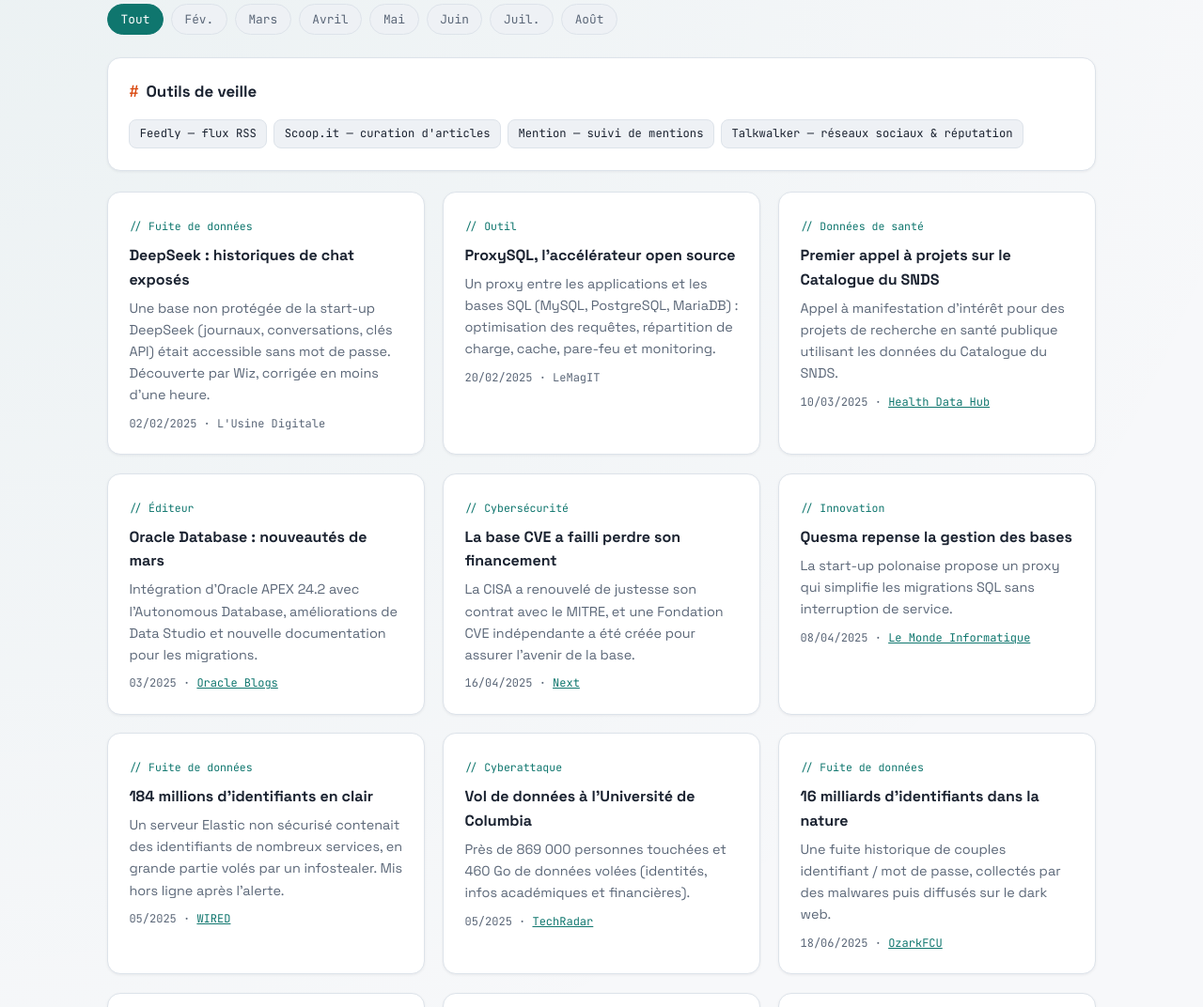
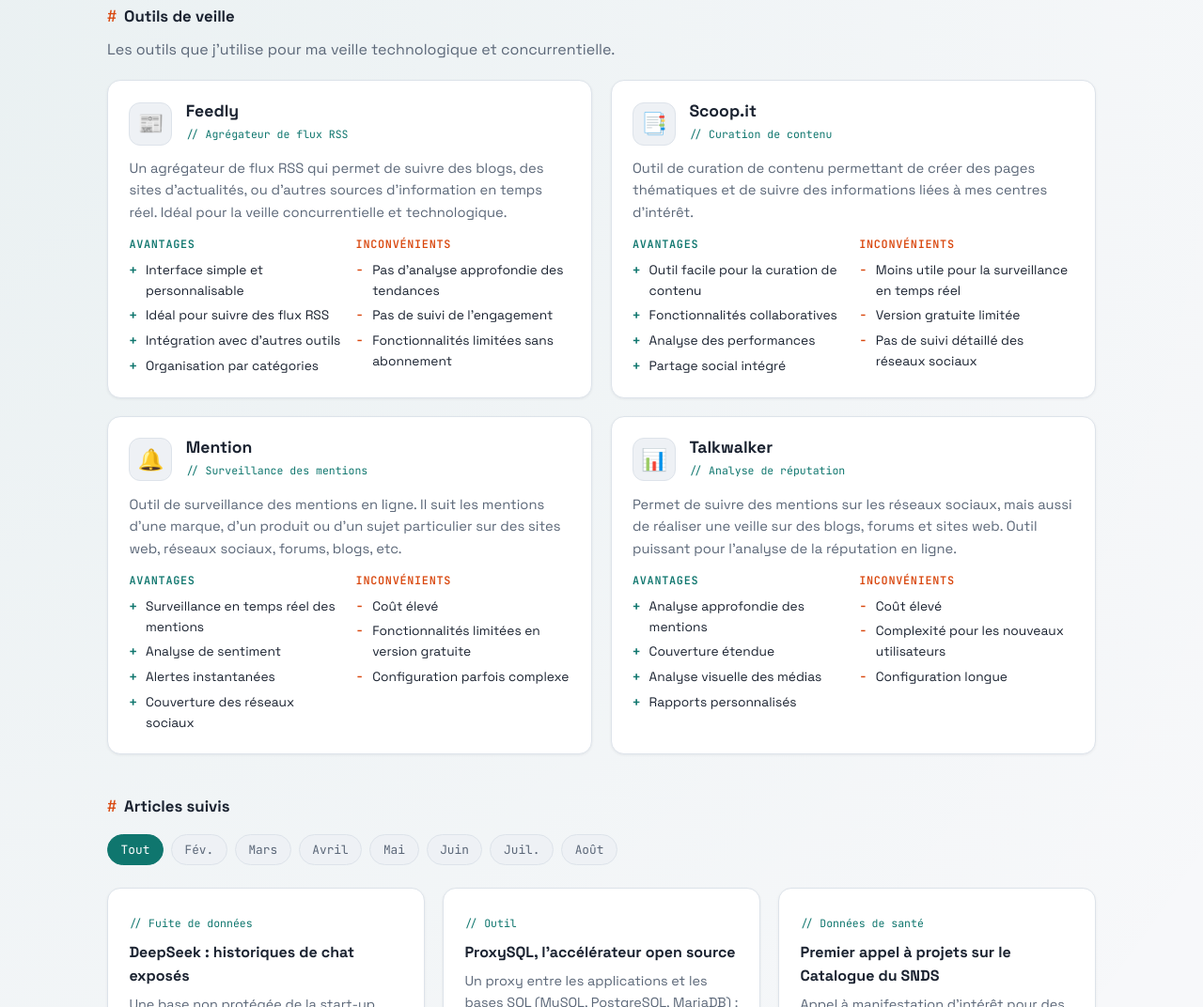
Before and after one commit to Axe151/axe151.github.io, a plain HTML site: page index.html in a window 1280 px wide. Shown: the part 3096-4168 px from the top of the page at 94% size. Drawn offline with Linux system fonts and the light colour scheme.

Commit message:
Ajout de la section Outils de veille

```diff
--- a/index.html
+++ b/index.html
@@ -115,6 +115,24 @@
   .veille-grid time{font-family:var(--mono);font-size:.75rem;color:var(--muted);display:block;margin-top:.6rem}
   .veille-grid time a{color:var(--accent-2)}
   .vitem{transition:border-color .2s}.vitem:hover{border-color:var(--accent-2)}
+
+  /* OUTILS DE VEILLE */
+  .tools-intro{color:var(--muted);margin:-.4rem 0 1.2rem}
+  .tools{display:grid;grid-template-columns:repeat(2,1fr);gap:1.2rem}
+  .tool{display:flex;flex-direction:column;gap:.8rem;transition:border-color .2s}
+  .tool:hover{border-color:var(--accent-2)}
+  .tool-head{display:flex;align-items:center;gap:.9rem}
+  .tool-ico{width:46px;height:46px;flex:none;border-radius:12px;display:grid;place-items:center;font-size:1.4rem;background:var(--bg-2);border:1px solid var(--line)}
+  .tool h4{font-size:1.1rem;line-height:1.2}
+  .tool > p{color:var(--muted);font-size:.92rem}
+  .pc{display:grid;grid-template-columns:1fr 1fr;gap:.8rem}
+  .pc b{display:block;font-family:var(--mono);font-size:.74rem;text-transform:uppercase;letter-spacing:.06em;margin-bottom:.35rem}
+  .pros b{color:var(--accent-2)} .cons b{color:var(--accent)}
+  .pc ul{list-style:none;display:grid;gap:.3rem;font-size:.86rem}
+  .pc li{padding-left:1.1rem;position:relative}
+  .pros li::before{content:"+";position:absolute;left:0;color:var(--accent-2);font-family:var(--mono);font-weight:600}
+  .cons li::before{content:"−";position:absolute;left:0;color:var(--accent);font-family:var(--mono);font-weight:600}
+  @media (max-width:860px){.tools,.pc{grid-template-columns:1fr}}
 
   /* CERTIFS */
   .certs{display:grid;grid-template-columns:repeat(4,1fr);gap:1.2rem}
@@ -333,12 +351,36 @@
         <span class="sec-num">03.</span><h2>Veille technologique</h2>
         <p>Thème : <strong style="color:var(--text)">les bases de données</strong>. Actualités, innovations et fuites de données, suivies mois par mois de février à août 2025.</p>
       </div>
+      <h3 class="reveal">Outils de veille</h3>
+      <p class="tools-intro reveal">Les outils que j'utilise pour ma veille technologique et concurrentielle.</p>
+      <div class="tools">
+        <article class="card tool reveal">
+          <div class="tool-head"><span class="tool-ico" aria-hidden="true">📰</span><div><h4>Feedly</h4><span class="axe">// Agrégateur de flux RSS</span></div></div>
+          <p>Un agrégateur de flux RSS qui permet de suivre des blogs, des sites d'actualités, ou d'autres sources d'information en temps réel. Idéal pour la veille concurrentielle et technologique.</p>
+          <div class="pc"><div class="pros"><b>Avantages</b><ul><li>Interface simple et personnalisable</li><li>Idéal pour suivre des flux RSS</li><li>Intégration avec d'autres outils</li><li>Organisation par catégories</li></ul></div><div class="cons"><b>Inconvénients</b><ul><li>Pas d'analyse approfondie des tendances</li><li>Pas de suivi de l'engagement</li><li>Fonctionnalités limitées sans abonnement</li></ul></div></div>
+        </article>
+        <article class="card tool reveal">
+          <div class="tool-head"><span class="tool-ico" aria-hidden="true">📑</span><div><h4>Scoop.it</h4><span class="axe">// Curation de contenu</span></div></div>
+          <p>Outil de curation de contenu permettant de créer des pages thématiques et de suivre des informations liées à mes centres d'intérêt.</p>
+          <div class="pc"><div class="pros"><b>Avantages</b><ul><li>Outil facile pour la curation de contenu</li><li>Fonctionnalités collaboratives</li><li>Analyse des performances</li><li>Partage social intégré</li></ul></div><div class="cons"><b>Inconvénients</b><ul><li>Moins utile pour la surveillance en temps réel</li><li>Version gratuite limitée</li><li>Pas de suivi détaillé des réseaux sociaux</li></ul></div></div>
+        </article>
+        <article class="card tool reveal">
+          <div class="tool-head"><span class="tool-ico" aria-hidden="true">🔔</span><div><h4>Mention</h4><span class="axe">// Surveillance des mentions</span></div></div>
+          <p>Outil de surveillance des mentions en ligne. Il suit les mentions d'une marque, d'un produit ou d'un sujet particulier sur des sites web, réseaux sociaux, forums, blogs, etc.</p>
+          <div class="pc"><div class="pros"><b>Avantages</b><ul><li>Surveillance en temps réel des mentions</li><li>Analyse de sentiment</li><li>Alertes instantanées</li><li>Couverture des réseaux sociaux</li></ul></div><div class="cons"><b>Inconvénients</b><ul><li>Coût élevé</li><li>Fonctionnalités limitées en version gratuite</li><li>Configuration parfois complexe</li></ul></div></div>
+        </article>
+        <article class="card tool reveal">
+          <div class="tool-head"><span class="tool-ico" aria-hidden="true">📊</span><div><h4>Talkwalker</h4><span class="axe">// Analyse de réputation</span></div></div>
+          <p>Permet de suivre des mentions sur les réseaux sociaux, mais aussi de réaliser une veille sur des blogs, forums et sites web. Outil puissant pour l'analyse de la réputation en ligne.</p>
+          <div class="pc"><div class="pros"><b>Avantages</b><ul><li>Analyse approfondie des mentions</li><li>Couverture étendue</li><li>Analyse visuelle des médias</li><li>Rapports personnalisés</li></ul></div><div class="cons"><b>Inconvénients</b><ul><li>Coût élevé</li><li>Complexité pour les nouveaux utilisateurs</li><li>Configuration longue</li></ul></div></div>
+        </article>
+      </div>
+      <h3 class="reveal" style="margin-top:2.6rem">Articles suivis</h3>
       <div class="filters reveal" role="group" aria-label="Filtrer la veille par mois" id="vfilters">
         <button class="on" data-m="all">Tout</button>
         <button data-m="02">Fév.</button><button data-m="03">Mars</button><button data-m="04">Avril</button>
         <button data-m="05">Mai</button><button data-m="06">Juin</button><button data-m="07">Juil.</button><button data-m="08">Août</button>
       </div>
-      <div class="card reveal" style="margin-bottom:1.4rem"><h3>Outils de veille</h3><div class="chips"><span class="chip">Feedly — flux RSS</span><span class="chip">Scoop.it — curation d'articles</span><span class="chip">Mention — suivi de mentions</span><span class="chip">Talkwalker — réseaux sociaux &amp; réputation</span></div></div>
       <div class="veille-grid" id="vgrid">
         <article class="card vitem" data-m="02"><span class="axe">// Fuite de données</span><h4>DeepSeek : historiques de chat exposés</h4><p>Une base non protégée de la start-up DeepSeek (journaux, conversations, clés API) était accessible sans mot de passe. Découverte par Wiz, corrigée en moins d'une heure.</p><time>02/02/2025 · L'Usine Digitale</time></article>
         <article class="card vitem" data-m="02"><span class="axe">// Outil</span><h4>ProxySQL, l'accélérateur open source</h4><p>Un proxy entre les applications et les bases SQL (MySQL, PostgreSQL, MariaDB) : optimisation des requêtes, répartition de charge, cache, pare-feu et monitoring.</p><time>20/02/2025 · LeMagIT</time></article>
```
